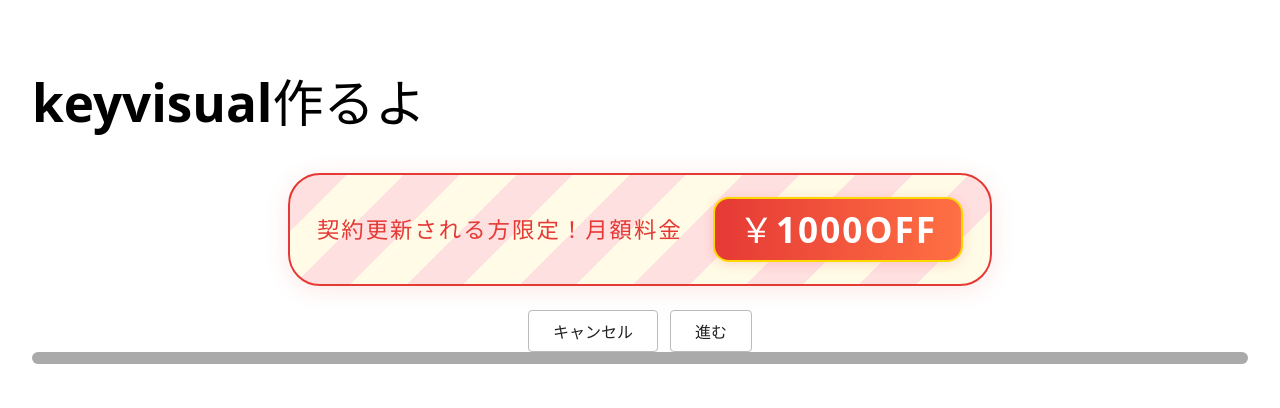
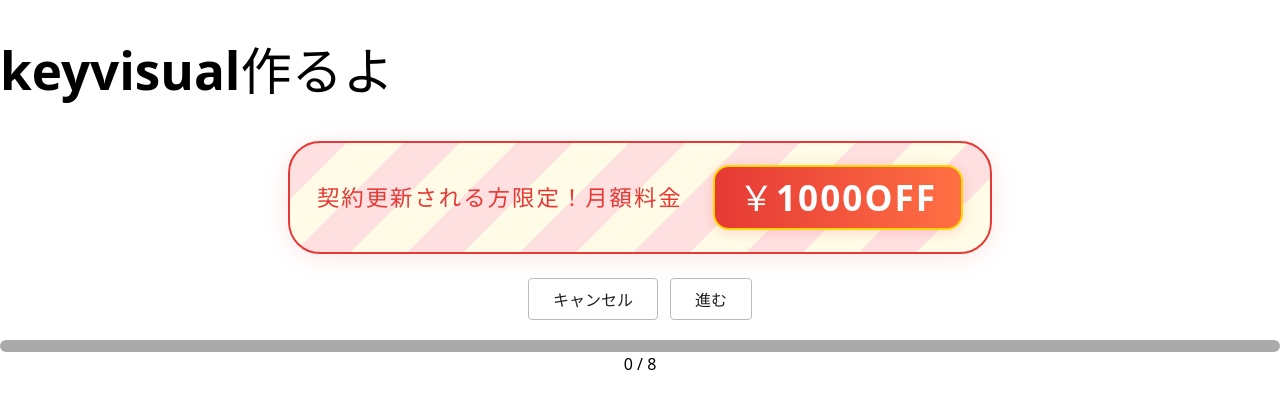
Before and after one commit to junpei-8/8-kanojo, a Vue app: page / in a window 1280 px wide. Both pictures are taken after a click on the button "ゲームスタート". Shown: the top 408 px of the page. Built offline with nearby package versions, Linux system fonts and the light colour scheme.

Commit message:
コミット

```diff
--- a/src/fragments/sections/GameFooter.vue
+++ b/src/fragments/sections/GameFooter.vue
@@ -83,6 +83,7 @@
     <div class="progress-bar-wrapper">
       <div v-for="n in 8" :key="n" class="progress-segment"></div>
       <div class="progress-bar" :style="{width: `${props.progress}%`}"></div>
+      <span class="progress-text">{{ props.progress }} / 8</span>
     </div>
   </div>
 </template>
@@ -169,10 +170,15 @@
   border-radius: 100vh;
   height: 12px;
   background-color: #aaa;
+  margin-top: 20px;
 }
 .progress-bar {
   height: 100%;
   background-color: #1976d2;
   border-radius: 100vh;
 }
+.progress-text {
+  display: block;
+  text-align: center;
+}
 </style>
--- a/src/style.css
+++ b/src/style.css
@@ -36,6 +36,5 @@
 
 #app {
   max-width: 1280px;
-  margin: 0 auto;
-  padding: 2rem;
+  margin: auto;
 }
```
